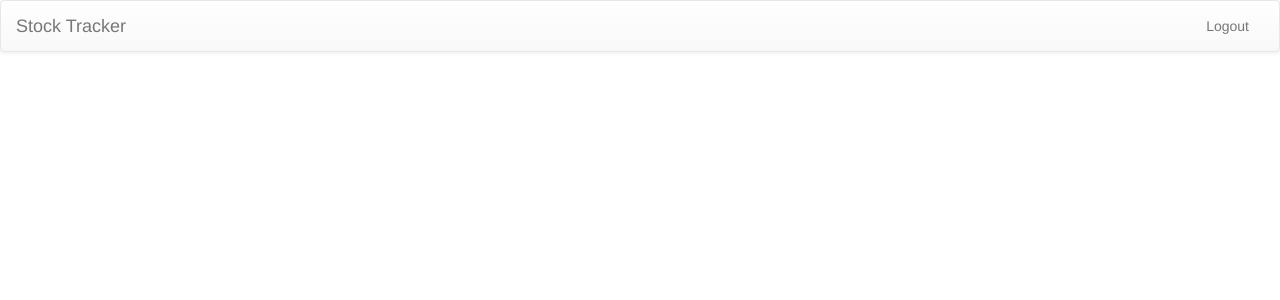
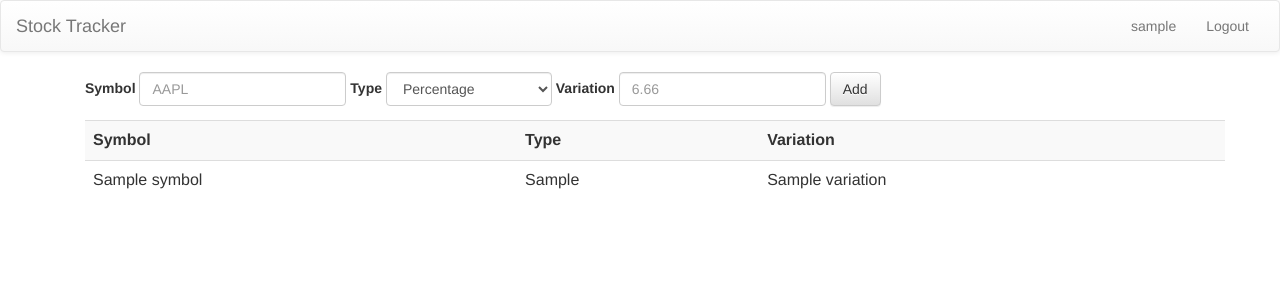
Before and after one commit to kaisaf/Stock-Tracker, a Django app: template tracker_project/stock_app/templates/stock_app/home.html in a window 1280 px wide. Shown: the top 300 px of the page. Run offline with Django 3.2, Linux system fonts and the light colour scheme; the template is opened without the code that fills it: most values are stand-ins (such as "Sample title", 1, 10 or a date in 2020); some libraries are stand-ins or nearby versions.

Commit message:
HomeView working

```diff
--- a/tracker_project/stock_app/templates/stock_app/home.html
+++ b/tracker_project/stock_app/templates/stock_app/home.html
@@ -1,5 +1,55 @@
 {% extends "stock_app/base.html" %}
 
 {% block menu_button %}
+  <li><a href="#">{{username}}</a></li>
   <li><a href="/logout">Logout</a></li>
 {% endblock %}
+
+{% block content %}
+  <div class="container">
+    <form class="form-inline" method="POST" id="form_add_stock">
+      {% csrf_token %}
+      <div class="form-group">
+        <label for="symbol">Symbol</label>
+        <input type="text" class="form-control" id="symbol" name="symbol" placeholder="AAPL">
+      </div>
+
+      <div class="form-group">
+        <label for="variation_type">Type</label>
+        <select class="form-control" id="variation_type" name="variation_type">
+          <option value="PCT">Percentage</option>
+          <option value="PR">Price</option>
+          <option value="VOL">Volume</option>
+          <option value="STD">Standard Deviation</option>
+        </select>
+      </div>
+
+      <div class="form-group">
+        <label for="variation">Variation</label>
+        <input type="number" step="0.001" class="form-control" id="variation" name="variation" placeholder="6.66">
+      </div>
+      <button type="submit" class="btn btn-default">Add</button>
+    </form>
+  </div>
+
+
+
+  <div class="container">
+
+    <table class="table table-striped">
+      <tr>
+        <th>Symbol</th>
+        <th>Type</th>
+        <th>Variation</th>
+      </tr>
+      {% for stock in stocks %}
+        <tr>
+          <td>{{ stock.symbol }}</td>
+          <td> {{ stock.variation_type}}</td>
+          <td> {{ stock.variation }}</td>
+        </tr>
+      {% endfor %}
+    </table>
+
+  </div>
+{% endblock %}
```
Also changed, not shown: tracker_project/stock_app/templates/stock_app/signup.html (+37 -1 lines), tracker_project/stock_app/views.py (+27 -2 lines), tracker_project/db.sqlite3.
